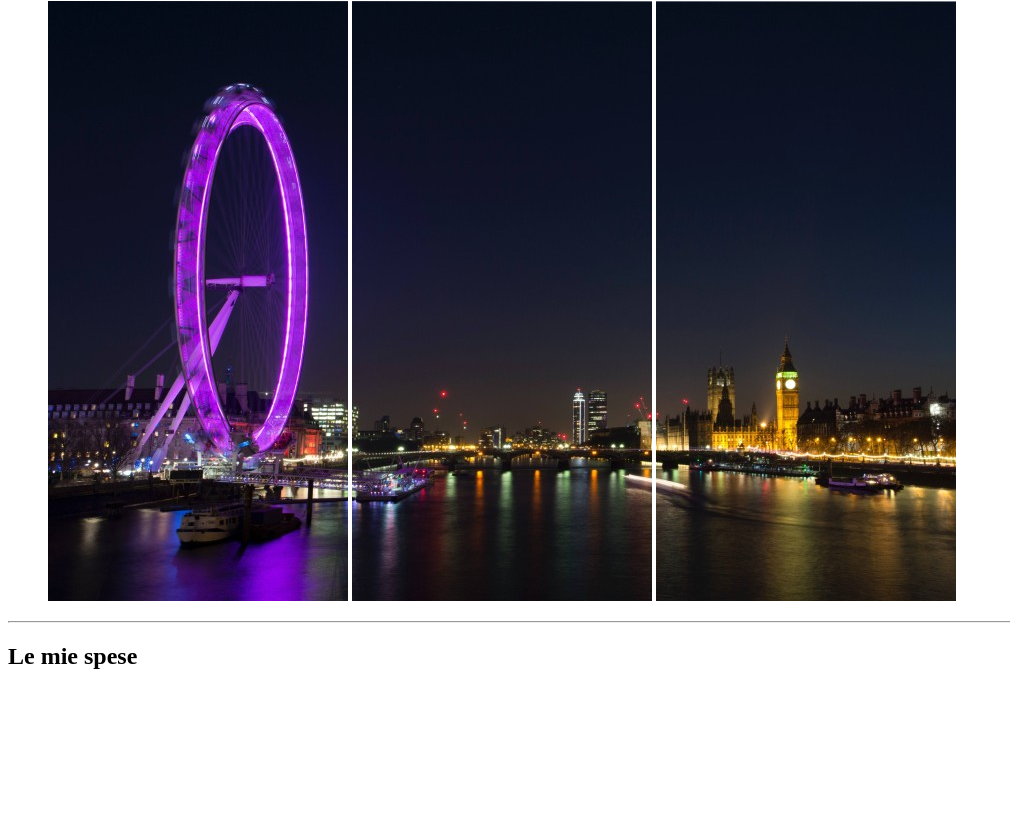
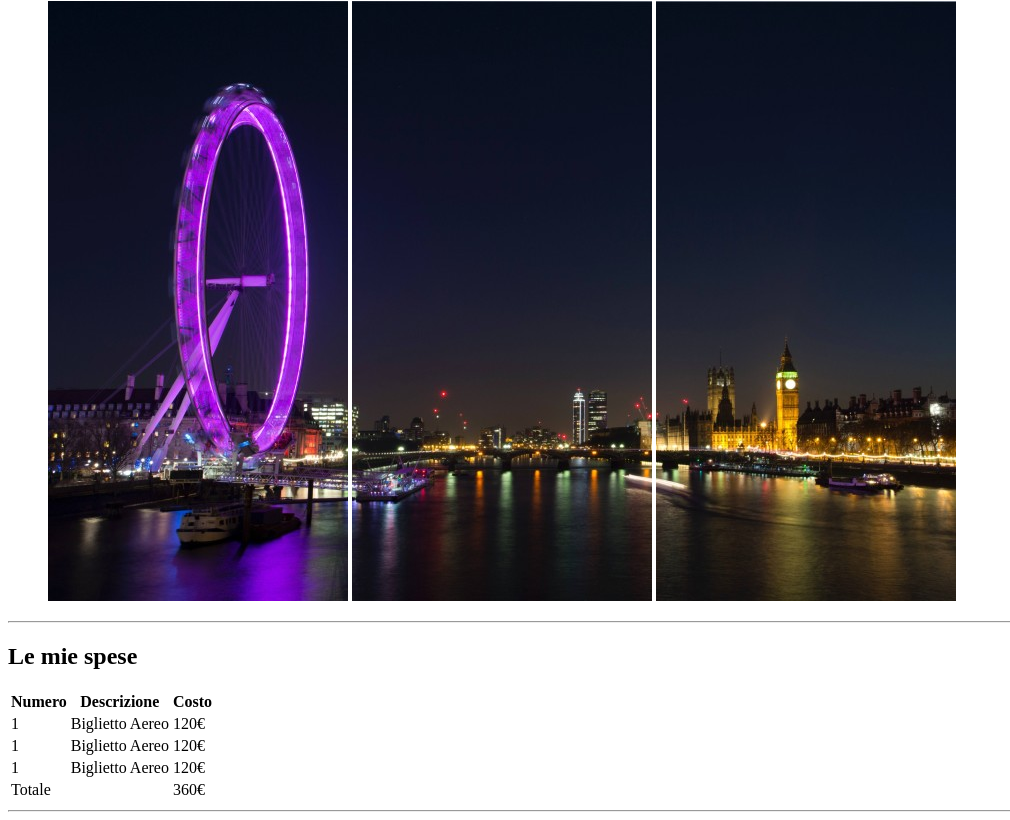
Before and after one commit to danieleinnamorato93/html-london-trip, a plain HTML site: page index.html in a window 1280 px wide. Shown: the part 79-899 px from the top of the page, without its empty margins (0-1010 px from the left). Before the commit the page ends 800 px from the top, so only its background shows below. Drawn offline with Linux system fonts and the light colour scheme.

Commit message:
Table addeed

```diff
--- a/index.html
+++ b/index.html
@@ -20,7 +20,52 @@
 
 <!--Corpo dell'articolo-->
 <main>
+    <section>
     <h2>Le mie spese</h2>
+    <table>
+        <thead>
+            <tr>  <th>Numero</th>
+                <th>Descrizione</th>
+                <th>Costo</th>
+            </tr>
+                <tbody>
+                    <tr>
+                        <td>1</td>
+                        <td>Biglietto Aereo</td>
+                        <td>120&#8364;</td>
+
+                    </tr>
+
+                    <tr>
+                        <td>1</td>
+                        <td>Biglietto Aereo</td>
+                        <td>120&#8364;</td>
+
+                    </tr>
+
+                    <tr>
+                        <td>1</td>
+                        <td>Biglietto Aereo</td>
+                        <td>120&#8364;</td>
+
+                    </tr>
+
+                </tbody>
+
+                <tfoot>
+                    <tr>
+                        <td>Totale</td>
+                        <td></td>
+                        <td>360&#8364;</td>
+                    </tr>
+                </tfoot>
+
+        </thead>
+
+    </table>
+    <hr>
+</section>
+
 </main>
 
 
```
